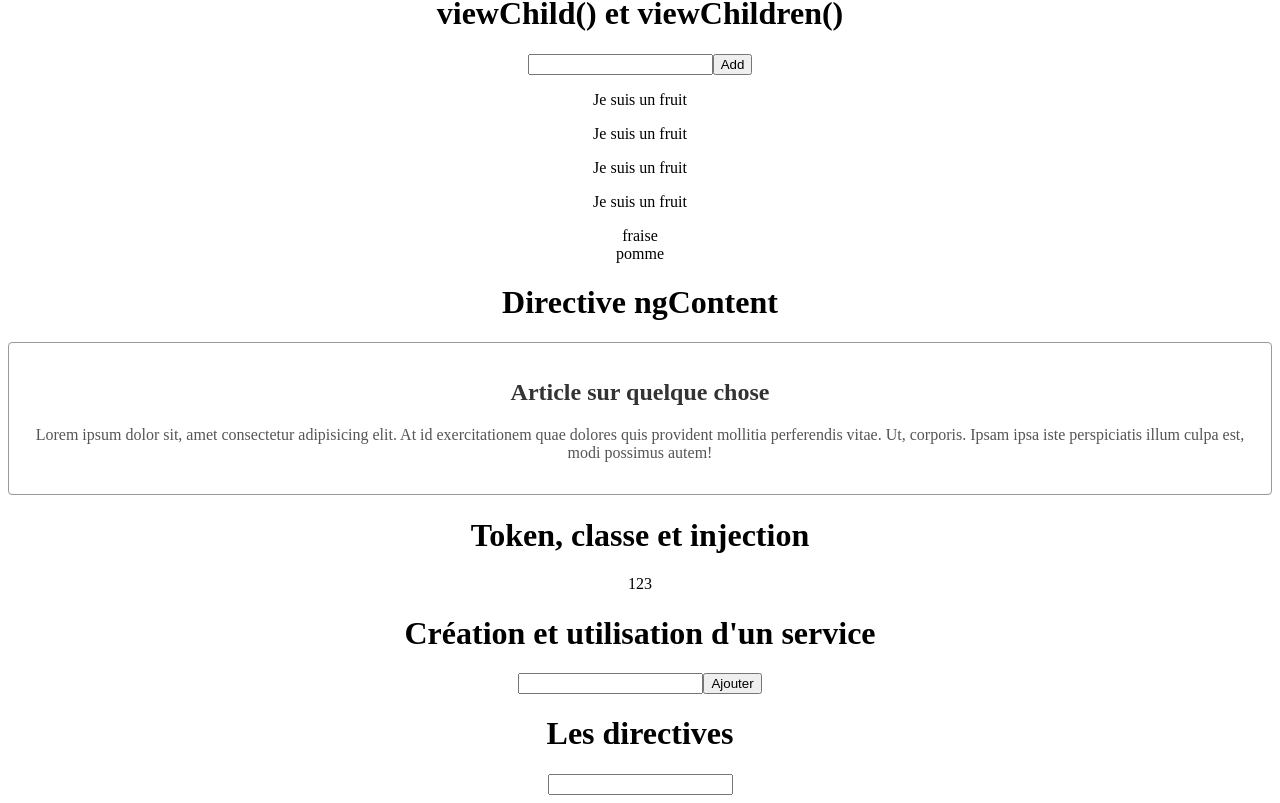
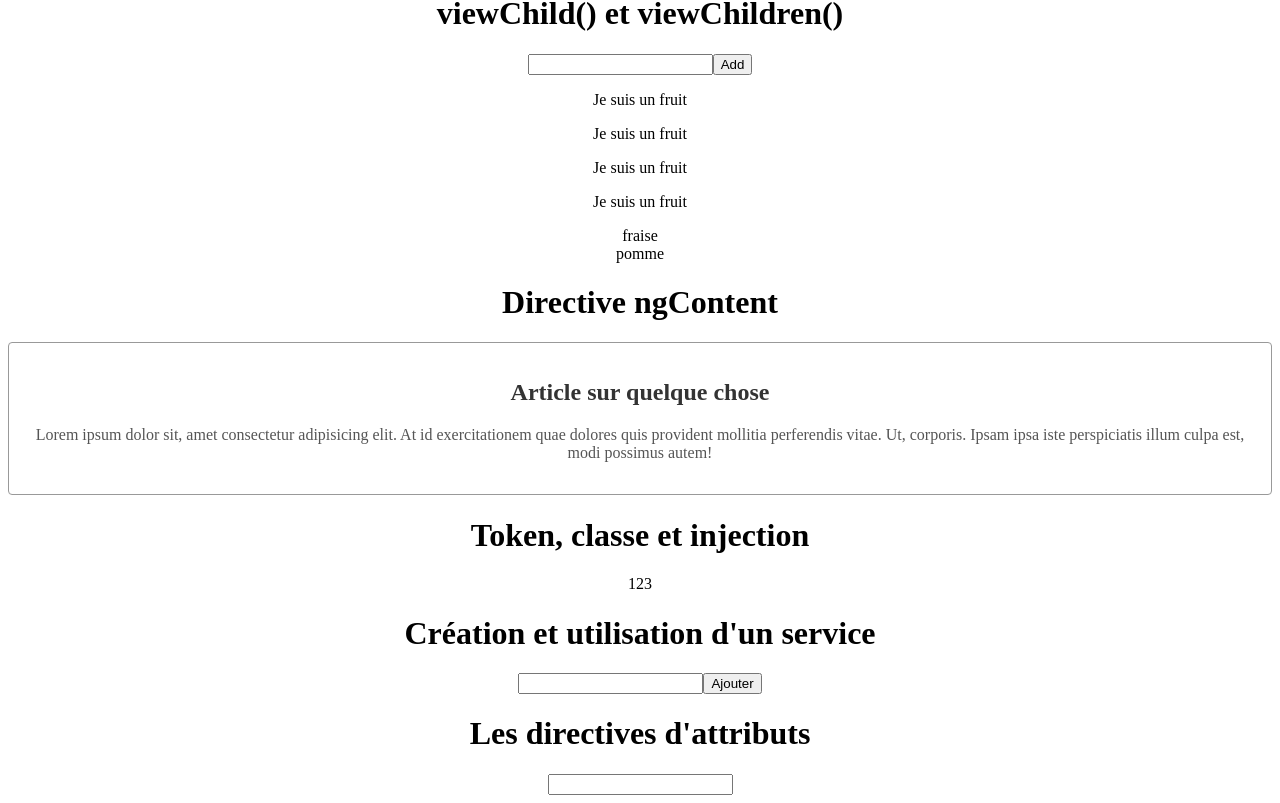
Before and after one commit to gtn-massart/Angular_course, an Angular app: page / in a window 1280 px wide. Shown: the part 1833-2636 px from the top of the page. Built offline with nearby package versions, Linux system fonts and the light colour scheme.

Commit message:
modif title in h1

```diff
--- a/src/app/les-directives.ts
+++ b/src/app/les-directives.ts
@@ -6,7 +6,7 @@ import { InputDirective } from './shared/directives/input-directive';
   imports: [InputDirective],
   template: `
     <div>
-      <h1>Les directives</h1>
+      <h1>Les directives d'attributs</h1>
       <input [appInput]="true" type="text" />
     </div>
   `,
```
